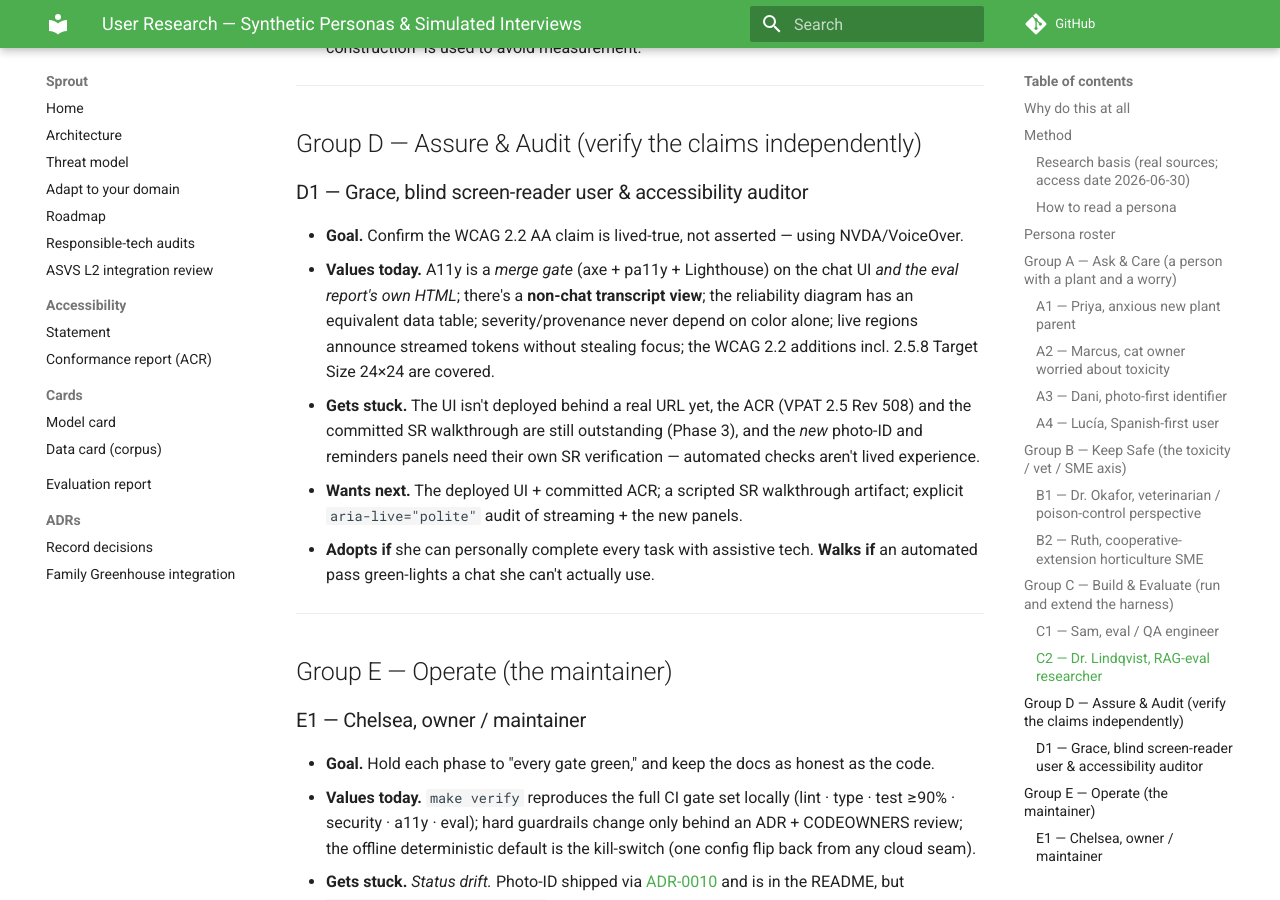
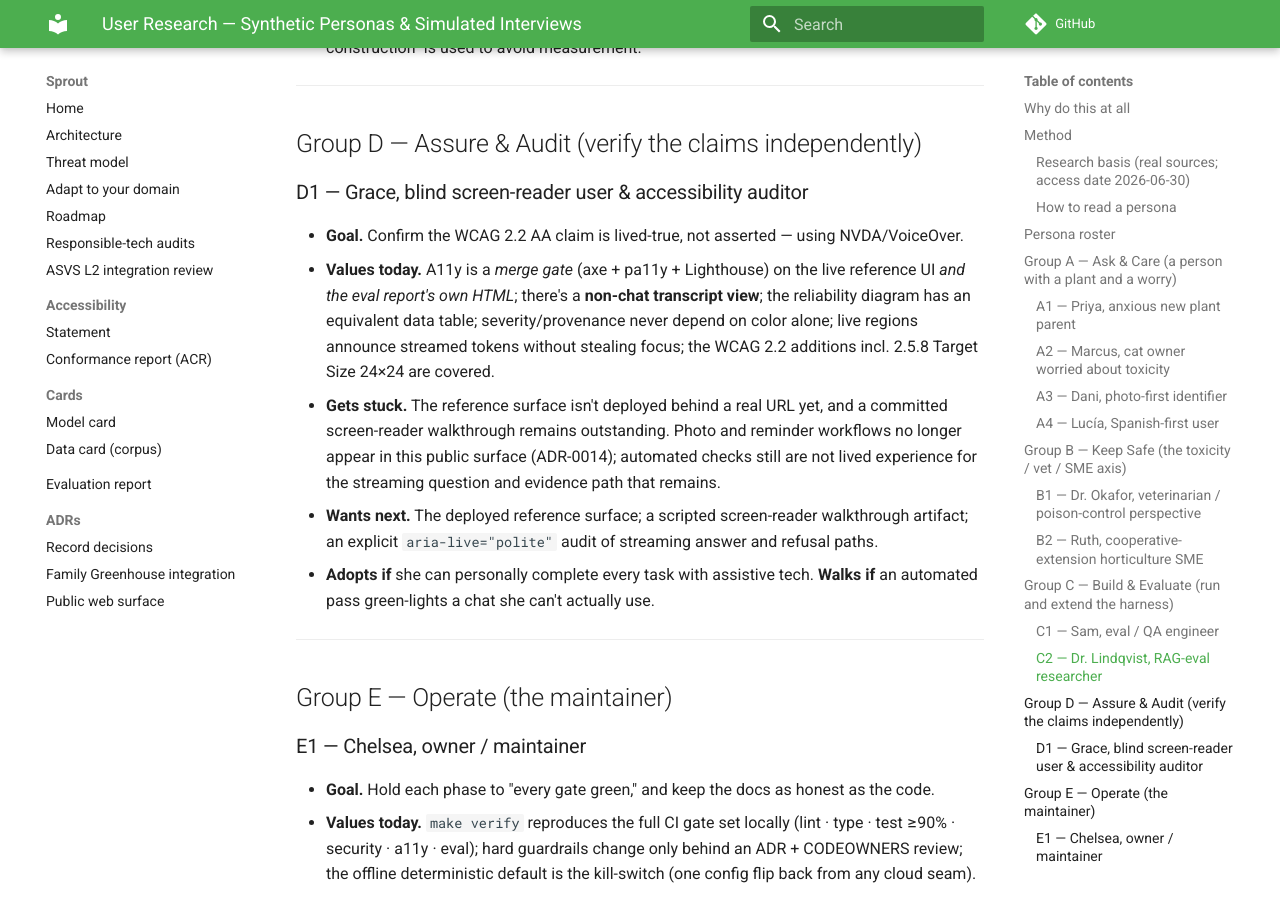
Before and after one commit to ChelseaKR/sprout, an MkDocs documentation site: the page built from docs/USER-RESEARCH.md, in a window 1280 px wide and 900 px high, scrolled down 7672 px. Built offline with MkDocs 1.6.1 and Material for MkDocs 9.7.7, drawn with Linux system fonts in a browser that asks for light colours; comment, search, counter and statistics services are not loaded.

Commit message:
feat(web): make public UI an assurance surface

```diff
--- a/docs/USER-RESEARCH.md
+++ b/docs/USER-RESEARCH.md
@@ -288,17 +288,17 @@ Each card compresses the simulated interview to five lines: **Goal · Values tod
 
 ### D1 — Grace, blind screen-reader user & accessibility auditor
 - **Goal.** Confirm the WCAG 2.2 AA claim is lived-true, not asserted — using NVDA/VoiceOver.
-- **Values today.** A11y is a *merge gate* (axe + pa11y + Lighthouse) on the chat UI
+- **Values today.** A11y is a *merge gate* (axe + pa11y + Lighthouse) on the live reference UI
   *and the eval report's own HTML*; there's a **non-chat transcript view**; the
   reliability diagram has an equivalent data table; severity/provenance never depend
   on color alone; live regions announce streamed tokens without stealing focus; the
   WCAG 2.2 additions incl. 2.5.8 Target Size 24×24 are covered.
-- **Gets stuck.** The UI isn't deployed behind a real URL yet, the ACR (VPAT 2.5 Rev
-  508) and the committed SR walkthrough are still outstanding (Phase 3), and the *new*
-  photo-ID and reminders panels need their own SR verification — automated checks
-  aren't lived experience.
-- **Wants next.** The deployed UI + committed ACR; a scripted SR walkthrough artifact;
-  explicit `aria-live="polite"` audit of streaming + the new panels.
+- **Gets stuck.** The reference surface isn't deployed behind a real URL yet, and a
+  committed screen-reader walkthrough remains outstanding. Photo and reminder workflows
+  no longer appear in this public surface (ADR-0014); automated checks still are not lived
+  experience for the streaming question and evidence path that remains.
+- **Wants next.** The deployed reference surface; a scripted screen-reader walkthrough
+  artifact; an explicit `aria-live="polite"` audit of streaming answer and refusal paths.
 - **Adopts if** she can personally complete every task with assistive tech.
   **Walks if** an automated pass green-lights a chat she can't actually use.
 
--- a/mkdocs.yml
+++ b/mkdocs.yml
@@ -52,3 +52,4 @@ nav:
   - ADRs:
       - Record decisions: adr/0000-record-architecture-decisions.md
       - Family Greenhouse integration: adr/0013-family-greenhouse-first-party-integration.md
+      - Public web surface: adr/0014-web-is-a-reference-and-assurance-surface.md
```
Also changed, not shown: README.md (+7 -5 lines), docs/RESEARCH-ROADMAP.md (+8 -2 lines), docs/ROADMAP.md (+8 -6 lines), docs/adr/0011-local-first-reminder-scheduler.md (+6 -4 lines), docs/adr/0014-web-is-a-reference-and-assurance-surface.md (added, +48 -0 lines), 7 other files.
